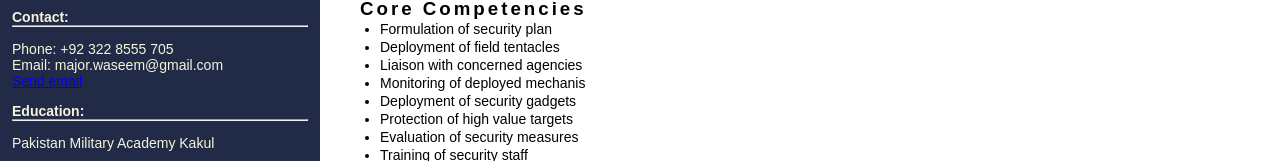
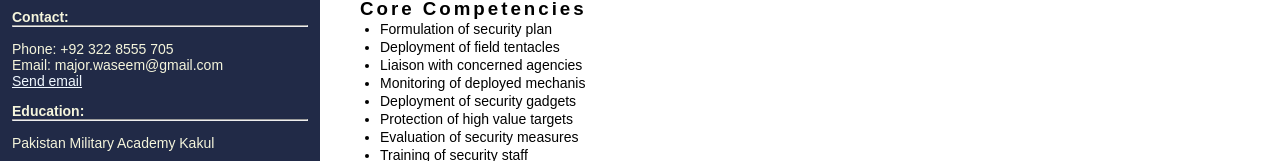
Before and after one commit to waseemuq/waseemuq.github.io, a plain HTML site: page index.html in a window 1280 px wide. Shown: the part 219-380 px from the top of the page. Drawn offline with Linux system fonts and the light colour scheme.

Commit message:
Update index.html

```diff
--- a/index.html
+++ b/index.html
@@ -92,7 +92,7 @@
 
             <p>Phone: +92 322 8555 705</p>
             <p>Email: major.waseem@gmail.com</p>
-            <p><a href="mailto:major.waseem@gmail.com">Send email</a></p>
+            <p><a style="color: aliceblue;" href="mailto:major.waseem@gmail.com">Send email</a></p>
 
             <br>
 
@@ -183,8 +183,8 @@
 
         <ul>
             <li>Deployment of security equipment throughout the facility.</li>
-        <li>Independently managed a sizable security company to protect men and materials on-site.
-                </li>
+            <li>Independently managed a sizable security company to protect men and materials on-site.
+            </li>
 
         </ul>
         <br>
@@ -202,7 +202,7 @@
 
         <br>
         <hr><br>
-        <h4>Instructor Technical  | Security Training Facility (2021–2022)</h4>
+        <h4>Instructor Technical | Security Training Facility (2021–2022)</h4>
         <ul>
             <li> Conducted various courses on deployment of technical security equipment, CCTV Systems, Cyber
                 security Awareness and threat assessment. </li>
@@ -211,7 +211,7 @@
         </ul>
         <br>
         <hr><br>
-       <h4> Staff Officer | Khan Research Laboratories (2012 - 2017) </h4>
+        <h4> Staff Officer | Khan Research Laboratories (2012 - 2017) </h4>
         <ul>
             <li>Coordinated and managed security arrangements effectively at HQ level.</li>
         </ul>
```
